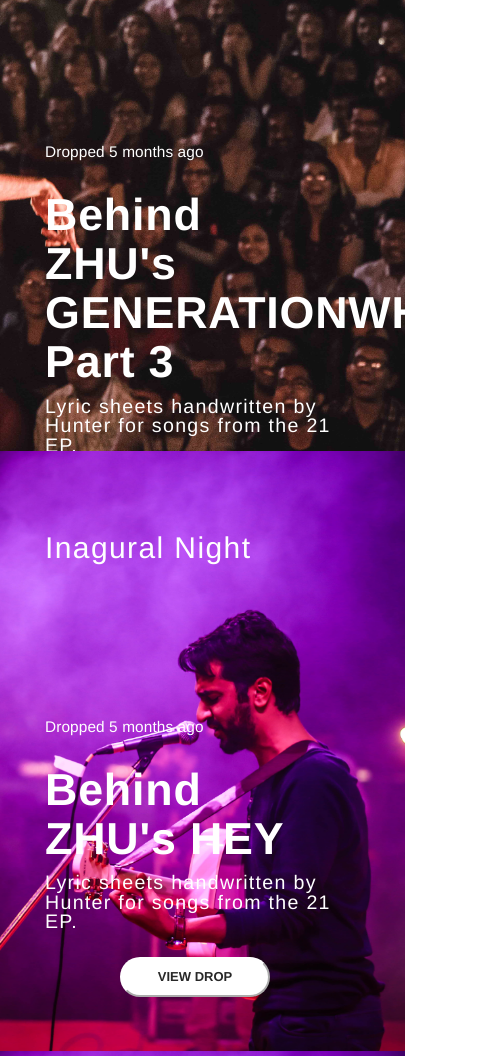
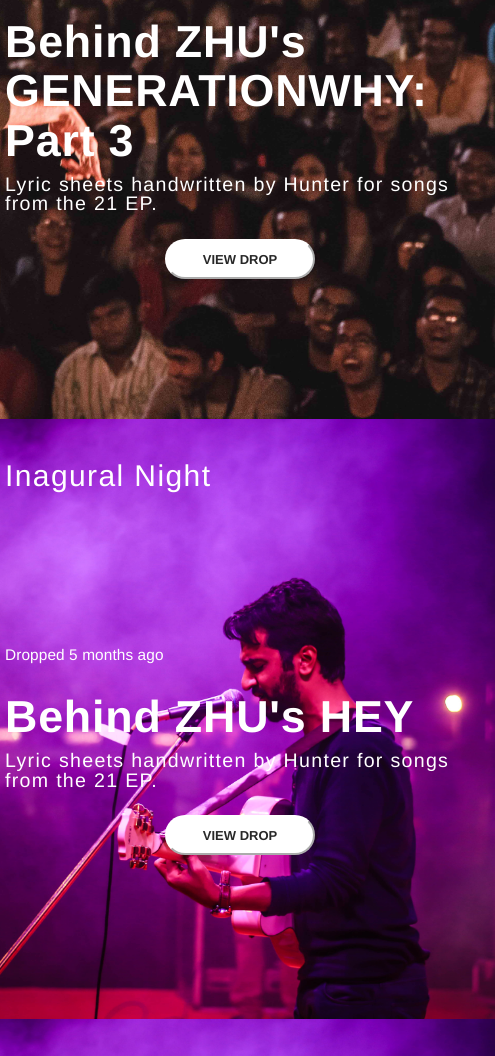
Before and after one commit to KhushilMistry/Synapse-Home, a website: page home.html in a window 390 px wide. Shown: the part 714-1770 px from the top of the page, 495 px wide, since content can reach past the window. Drawn offline with nearby package versions, Linux system fonts and the light colour scheme.

Commit message:
Some Bug fixed

```diff
--- a/home.html
+++ b/home.html
@@ -30,7 +30,7 @@
 
         body {
             font-family: "HelveticaNeue-Light", "Helvetica Neue Light", "Helvetica Neue", Helvetica, Arial, "Lucida Grande", sans-serif;
-            margin-left: -10px;
+            min-width: 480px;
         }
 
         .cover-info {
@@ -83,13 +83,11 @@
 
         .info-1 {
             height: 600px;
-            width:66%;
             padding: 60px;
             color: white;
         }
         .info-2 {
             height: 600px;
-            width: 33%;
             padding: 60px;
             color: white;
         }
@@ -166,9 +164,13 @@
             /* For mobile phones: */
             .info-1{
                 width: 100%;
+                height: 700px;
+                padding: 20px;
             }
             .info-2{
                 width: 100%;
+                height: 600px;
+                padding: 20px;
             }
         }
     </style>
@@ -316,7 +318,7 @@
                         </div>
                     </div>
                     <div class="row">
-                        <div class="col-lg-12 col-md-12 col-sm-12 player">
+                        <div class="col-lg-12 visible-lg player">
                             <div id="small-player">
                                 <div id="small-player-left">
 
```
